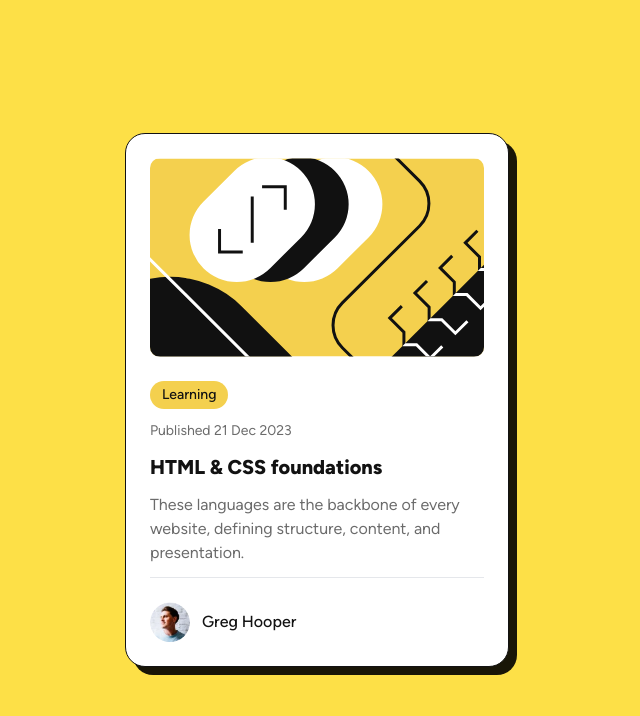
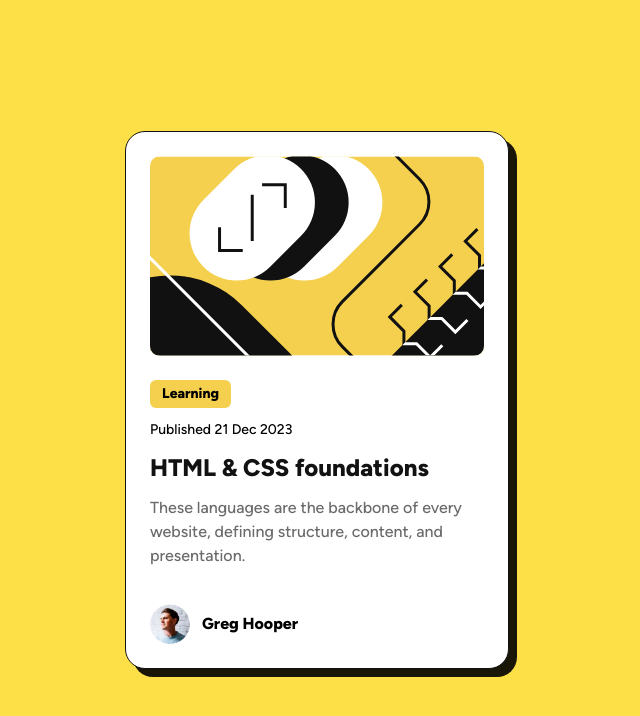
Before and after one commit to mechitoua/blog-preview-card, a Vue app: page / in a window 1280 px wide. Shown: the top 716 px of the page, without its empty margins (323-963 px from the left). Built offline with nearby package versions, Linux system fonts and the light colour scheme.

Commit message:
💄 style(BlogCard): refine typography and colors
- Update category tag to use rounded-md and black text
- Increase heading size to text-2xl
- Adjust font weights to match design
- Change text colors to black where specified
- Remove border-t from author section

```diff
--- a/src/components/BlogCard.vue
+++ b/src/components/BlogCard.vue
@@ -18,25 +18,25 @@ const formattedDate = format(props.post.publishDate, 'd MMM yyyy');
     </div>
 
     <div class="space-y-3">
-      <span class="inline-block px-3 py-1 bg-yellow-primary text-gray-950 rounded-full text-sm font-medium">
+      <span class="inline-block px-3 py-1 bg-yellow-primary text-black rounded-md text-sm font-extrabold">
         {{ post.category }}
       </span>
 
-      <time :datetime="post.publishDate.toISOString()" class="block text-gray-500 text-sm">
+      <time :datetime="post.publishDate.toISOString()" class="block text-black text-sm font-medium">
         Published {{ formattedDate }}
       </time>
 
-      <h2 class="text-xl font-extrabold text-gray-950 hover:text-yellow-primary transition-colors duration-200">
+      <h2 class="text-2xl font-extrabold text-gray-950 hover:text-yellow-primary transition-colors duration-200">
         <a href="#" class="block">{{ post.title }}</a>
       </h2>
 
-      <p class="text-gray-500 line-clamp-3">
+      <p class="text-gray-500 line-clamp-3 font-medium">
         {{ post.preview }}
       </p>
 
-      <div class="mt-6 pt-6 border-t border-gray-200 flex items-center gap-3">
+      <div class="mt-6 pt-6 border-gray-200 flex items-center gap-3">
         <img :src="post.author.avatarUrl" :alt="post.author.name" class="w-10 h-10 rounded-full object-cover" />
-        <span class="font-medium text-gray-950">{{ post.author.name }}</span>
+        <span class="font-extrabold text-md text-black">{{ post.author.name }}</span>
       </div>
     </div>
   </article>
```
